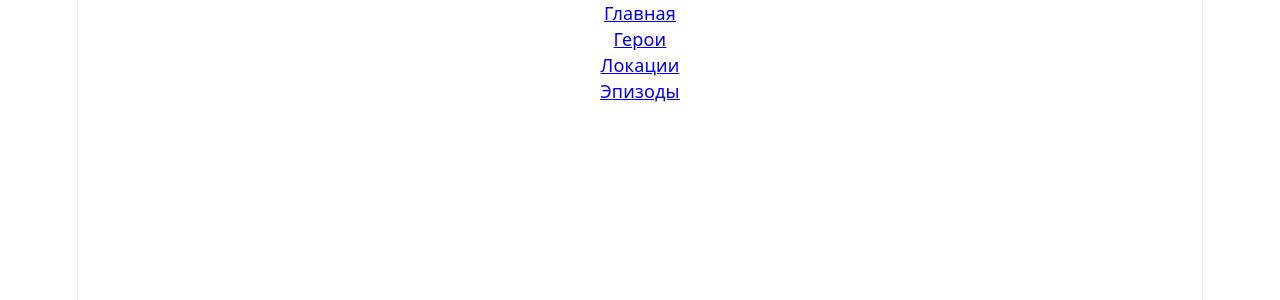
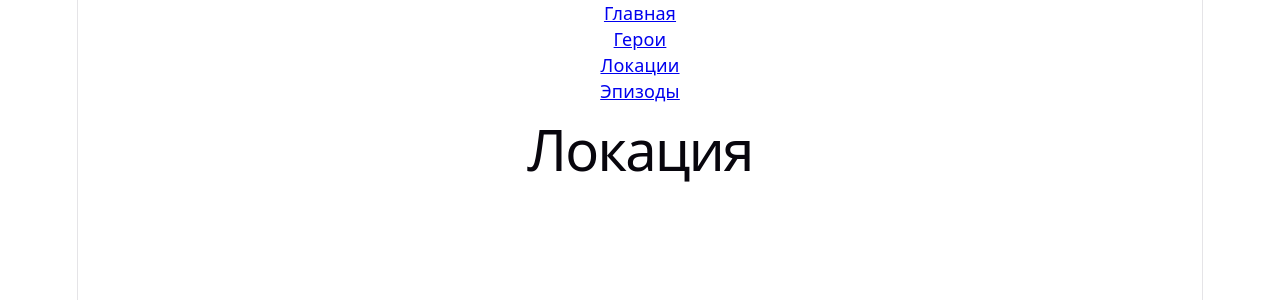
Before and after one commit to tatiana-dk/result-pro-react-rick-morty, a React (Vite) app: page /locations/1 in a window 1280 px wide. Shown: the top 300 px of the page. Built offline with nearby package versions, Linux system fonts and the light colour scheme.

Commit message:
feat: add Locations

```diff
--- a/src/App.tsx
+++ b/src/App.tsx
@@ -2,6 +2,8 @@ import { Link, Route, Routes } from 'react-router';
 import { Home } from './pages/Home';
 import { Characters } from './pages/Characters';
 import { Character } from './pages/Character';
+import { Locations } from './pages/Locations';
+import { Location } from './pages/Location';
 import './App.css'
 
 function App() {
@@ -18,6 +20,10 @@ function App() {
           <Route index element={<Characters />} />
           <Route path=':id' element={<Character />} />
         </Route>
+        <Route path='/locations'>
+          <Route index element={<Locations />} />
+          <Route path=':id' element={<Location />} />
+        </Route>
       </Routes>
     </>
   )
--- /dev/null
+++ b/src/pages/Location.tsx
@@ -0,0 +1,5 @@
+export function Location() {
+    return (
+        <h1>Локация</h1>
+    );
+};
--- /dev/null
+++ b/src/pages/Locations.tsx
@@ -0,0 +1,5 @@
+export function Locations() {
+    return (
+        <h1>Локации</h1>
+    );
+};
```
